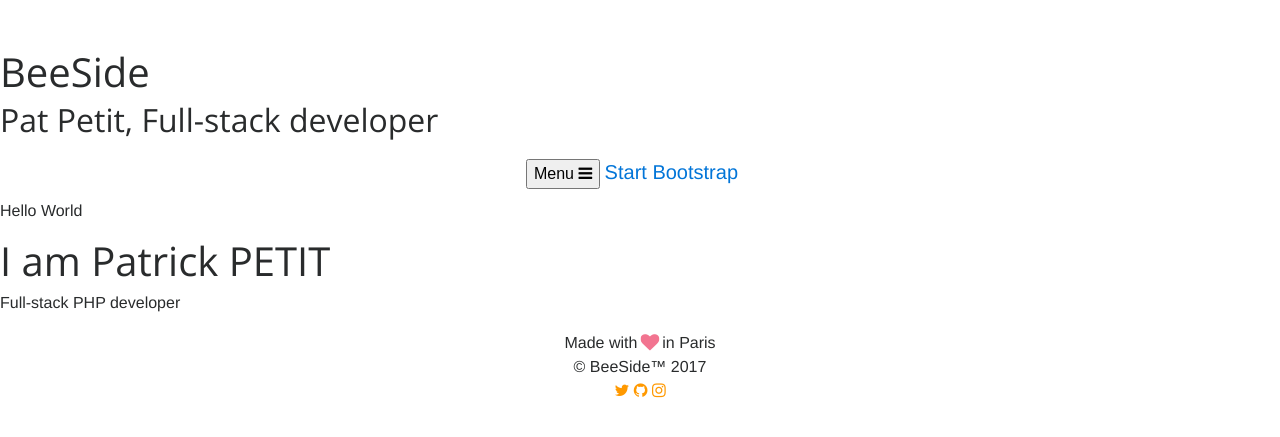
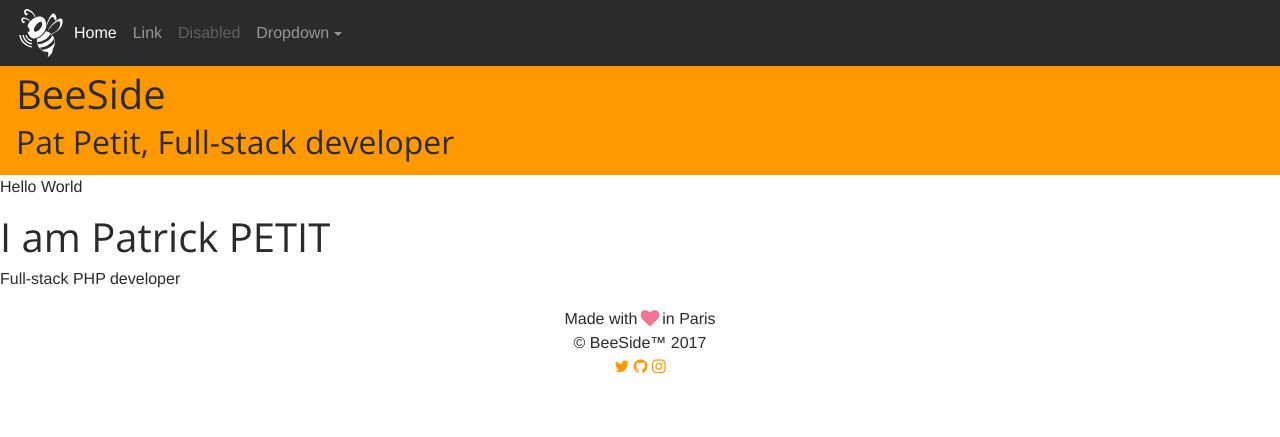
Before and after one commit to beeside/beeside, a Jekyll site: the page built from index.html, in a window 1280 px wide. Shown: the top 437 px of the page. Built offline with Jekyll 4.4.1, drawn with Linux system fonts in a browser that asks for light colours; nearby versions of some CDN libraries.

Commit message:
move logo to navbar

```diff
--- a/_includes/nav.html
+++ b/_includes/nav.html
@@ -1,32 +1,29 @@
 
-<nav id="mainNav" class="navbar navbar-default navbar-fixed-top">
-    <div class="container-fluid">
-        <!-- Brand and toggle get grouped for better mobile display -->
-        <div class="navbar-header">
-            <button type="button" class="navbar-toggle collapsed" data-toggle="collapse" data-target="#bs-example-navbar-collapse-1">
-                <span class="sr-only">Toggle navigation</span> Menu <i class="fa fa-bars"></i>
-            </button>
-            <a class="navbar-brand page-scroll" href="#page-top">Start Bootstrap</a>
-        </div>
+<nav class="navbar navbar-toggleable-md navbar-inverse fixed-top bg-inverse">
+    <button class="navbar-toggler navbar-toggler-right" type="button" data-toggle="collapse" data-target="#navbarsExampleDefault" aria-controls="navbarsExampleDefault" aria-expanded="false" aria-label="Toggle navigation">
+        <span class="navbar-toggler-icon"></span>
+    </button>
+    <a class="logo" href="{{ site.url }}"><img src="{{ site.url }}/assets/images/{{ site.logo }}" alt="BeeSide" /></a>
 
-        <!-- Collect the nav links, forms, and other content for toggling -->
-        <div class="collapse navbar-collapse" id="bs-example-navbar-collapse-1">
-            <ul class="nav navbar-nav navbar-right">
-                <li>
-                    <a class="page-scroll" href="#about">About</a>
-                </li>
-                <li>
-                    <a class="page-scroll" href="#services">Services</a>
-                </li>
-                <li>
-                    <a class="page-scroll" href="#portfolio">Portfolio</a>
-                </li>
-                <li>
-                    <a class="page-scroll" href="#contact">Contact</a>
-                </li>
-            </ul>
-        </div>
-        <!-- /.navbar-collapse -->
+    <div class="collapse navbar-collapse" id="navbarsExampleDefault">
+        <ul class="navbar-nav mr-auto">
+            <li class="nav-item active">
+                <a class="nav-link" href="#">Home <span class="sr-only">(current)</span></a>
+            </li>
+            <li class="nav-item">
+                <a class="nav-link" href="#">Link</a>
+            </li>
+            <li class="nav-item">
+                <a class="nav-link disabled" href="#">Disabled</a>
+            </li>
+            <li class="nav-item dropdown">
+                <a class="nav-link dropdown-toggle" href="http://example.com" id="dropdown01" data-toggle="dropdown" aria-haspopup="true" aria-expanded="false">Dropdown</a>
+                <div class="dropdown-menu" aria-labelledby="dropdown01">
+                    <a class="dropdown-item" href="#">Action</a>
+                    <a class="dropdown-item" href="#">Another action</a>
+                    <a class="dropdown-item" href="#">Something else here</a>
+                </div>
+            </li>
+        </ul>
     </div>
-    <!-- /.container-fluid -->
 </nav>
--- a/_layouts/home.html
+++ b/_layouts/home.html
@@ -5,9 +5,8 @@
 </head>
 <body class="home-template" itemscope itemtype="http://schema.org/WebPage">
 
-<header>
+<header class="header">
     <div>
-        <a class="logo" href="{{ site.url }}"><img src="{{ site.url }}/assets/images/{{ site.logo }}" alt="BeeSide" /></a>
         <h1>
             <span>
                 {{ site.title }}
@@ -21,6 +20,7 @@
 
 <main role="main">
     {{ content }}
+
 </main>
 {% include footer.html %}
 
```
